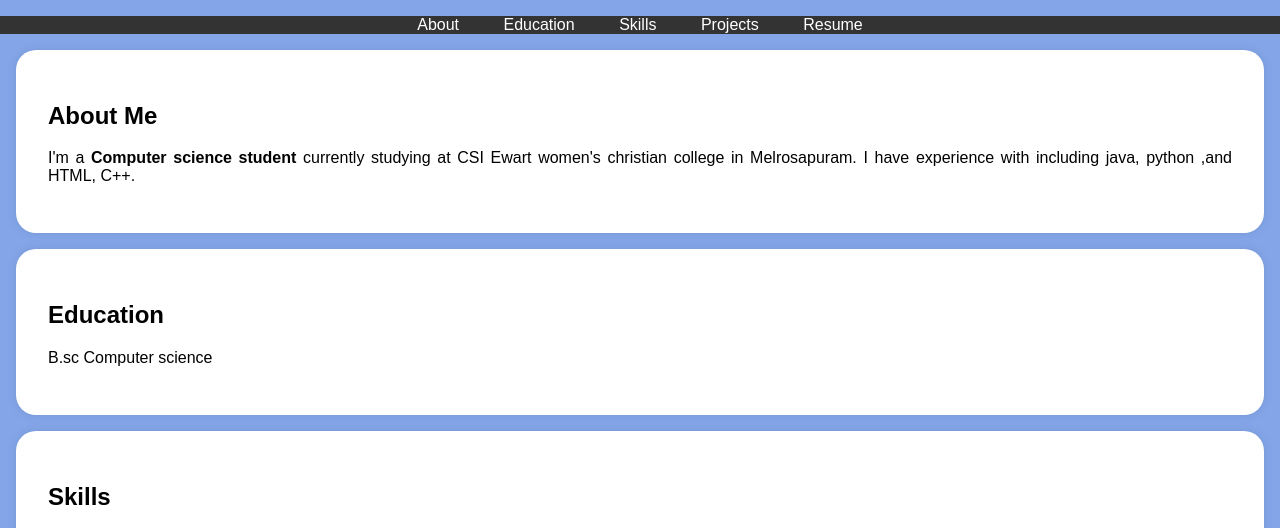
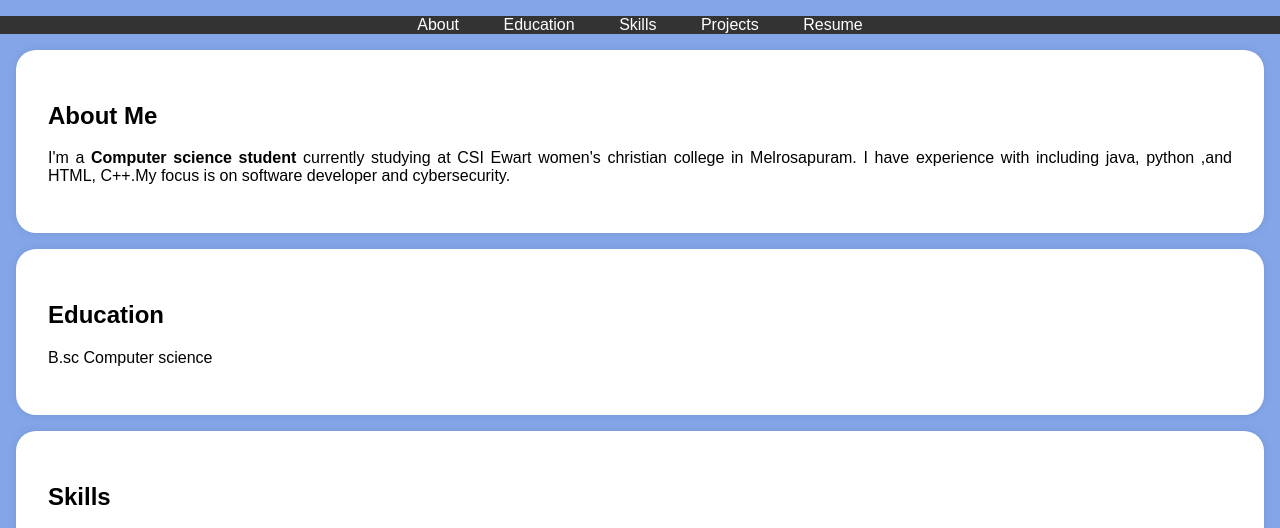
Before and after one commit to asunm189unm189222303120/digital---portfolio, a plain HTML site: page index.html in a window 1280 px wide. Shown: the part 215-743 px from the top of the page. Drawn offline with Linux system fonts and the light colour scheme.

Commit message:
Update index.html

```diff
--- a/index.html
+++ b/index.html
@@ -115,7 +115,7 @@ min<!DOCTYPE html>
     <section id="about">
         <div class="section-content">
             <h2>About Me</h2>
-            <p>I'm a <b>Computer science student </b> currently studying at CSI Ewart women's christian college in Melrosapuram. I have experience with including java, python ,and HTML, C++.</p>
+            <p>I'm a <b>Computer science student </b> currently studying at CSI Ewart women's christian college in Melrosapuram. I have experience with including java, python ,and HTML, C++.My focus is on software developer and cybersecurity.</p>
 
         </div>
     </section>
```
